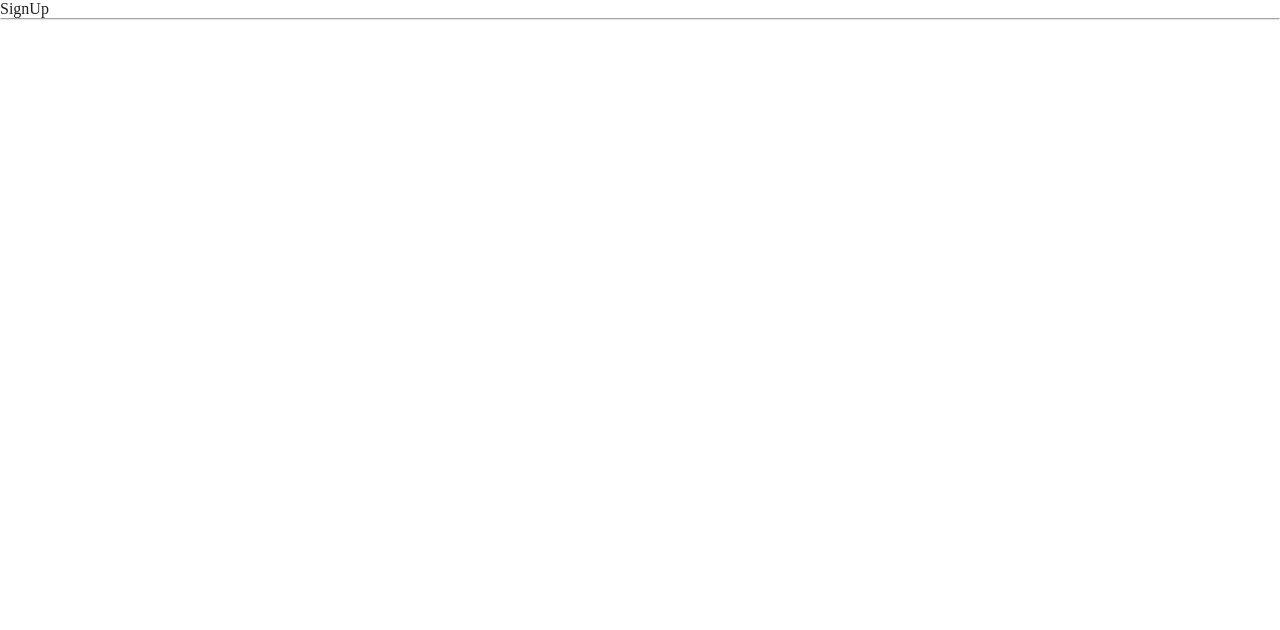
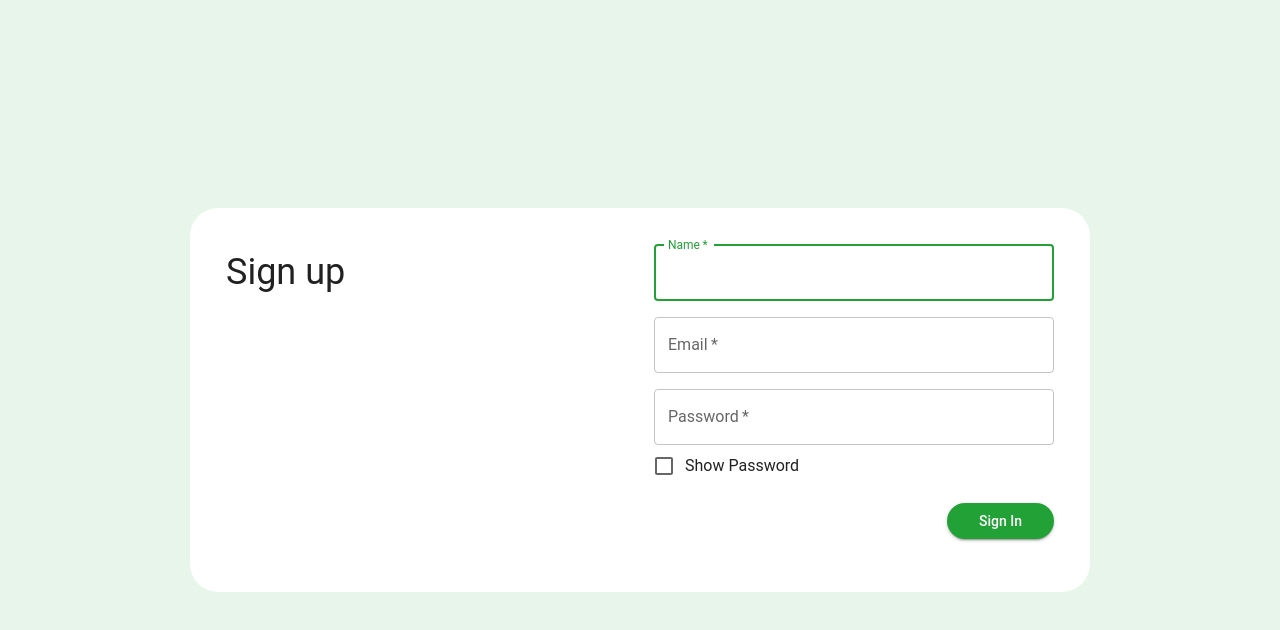
Before and after one commit to N-eeraj/budgetify, a React (Vite) app: page /sign-up in a window 1280 px wide. Shown: the top 630 px of the page. Built offline with nearby package versions, Linux system fonts and the light colour scheme; a web font is replaced by a local one.

Commit message:
Sign Up page UI

```diff
--- a/src/pages/SignUp.jsx
+++ b/src/pages/SignUp.jsx
@@ -1,5 +1,108 @@
+// react imports
+import { useState } from 'react'
+
+// material ui imports
+import { Grid, Card, Typography, alpha, Stack, TextField, Button, FormControlLabel, Checkbox } from '@mui/material'
+
 export default function SignUp() {
+  const [name, setName] = useState('')
+  const [email, setEmail] = useState('')
+  const [password, setPassword] = useState('')
+  const [showPassword, setShowPassword] = useState(false)
+
+  const handleSignUp = (event) => {
+    event.preventDefault()
+    console.log(email)
+    console.log(password)
+  }
+
   return (
-    <div>SignUp</div>
+    <Grid container direction="column" alignItems="center" justifyContent="center" sx={{
+      height: '100vh',
+      backgroundColor: ({ palette }) => alpha(palette.primary.main, 0.1),
+    }}>
+      <Card elevation={0} sx={{
+        display: 'grid',
+        placeItems: 'center',
+        width: 1,
+        maxWidth: 'md',
+        height: 1,
+        maxHeight: {
+          md: '384px',
+        },
+        paddingX: {
+          xs: 3,
+          md: '36px',
+        },
+        paddingBottom: {
+          xs: 12,
+          md: 2,
+        },
+        backgroundColor: 'white',
+        borderRadius: {
+          md: '28px',
+        },
+      }}>
+        <Stack
+          direction={{ md: 'row' }}
+          justifyContent="space-between"
+          rowGap={4}
+          columnGap={12}
+          width={1}
+          maxWidth={{ xs: 400, md: 1 }}>
+          <Typography component="h1" sx={{
+            fontSize: {
+              xs: '32px',
+              md: '36px',
+            },
+            fontWeight: 400,
+          }}>
+            Sign up
+          </Typography>
+
+          <form onSubmit={handleSignUp}>
+            <Stack rowGap={2} minWidth={{ md: 'max(30vw, 400px)' }} maxWidth={400}>
+              <TextField
+                value={name}
+                label="Name"
+                variant="outlined"
+                required
+                autoFocus
+                onChange={({ target }) => setName(target.value)} />
+              <TextField
+                value={email}
+                label="Email"
+                variant="outlined"
+                type="email"
+                required
+                onChange={({ target }) => setEmail(target.value)} />
+              <Stack>
+                <TextField
+                  value={password}
+                  label="Password"
+                  variant="outlined"
+                  type={showPassword ? 'text' : 'password'}
+                  required
+                  onChange={({ target }) => setPassword(target.value)} />
+                <FormControlLabel control={
+                    <Checkbox checked={showPassword} onChange={({ target }) => setShowPassword(target.checked)} />
+                  } label="Show Password" />
+              </Stack>
+              <Button variant="contained" type="submit" sx={{
+                width: {
+                  xs: '100%',
+                  md: 'fit-content',
+                },
+                alignSelf: 'flex-end',
+                paddingX: 4,
+                borderRadius: 5,
+              }}>
+                Sign In
+              </Button>
+            </Stack>
+          </form>
+        </Stack>
+      </Card>
+    </Grid>
   )
 }
```
